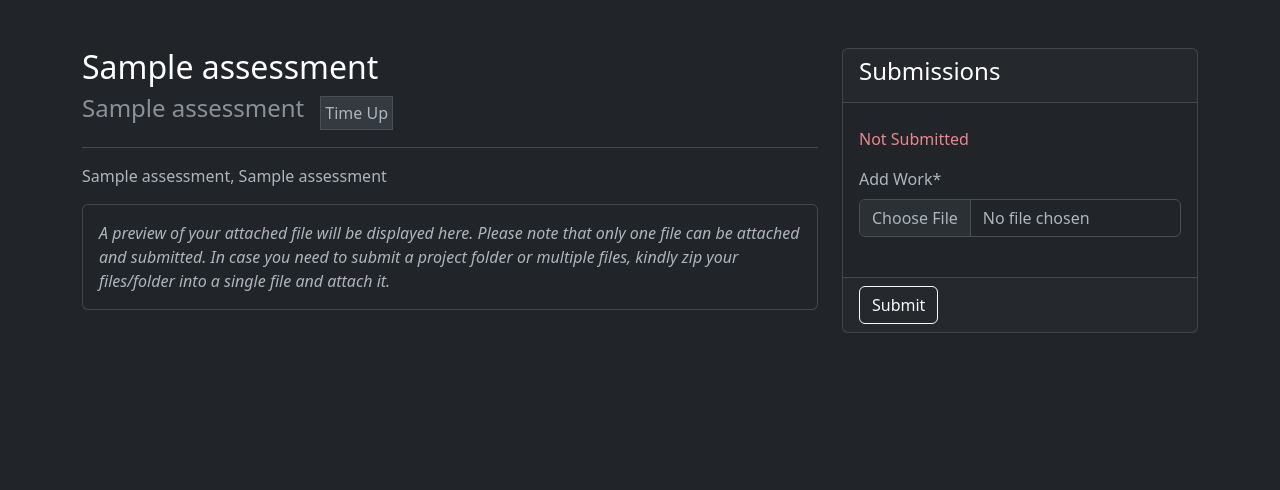
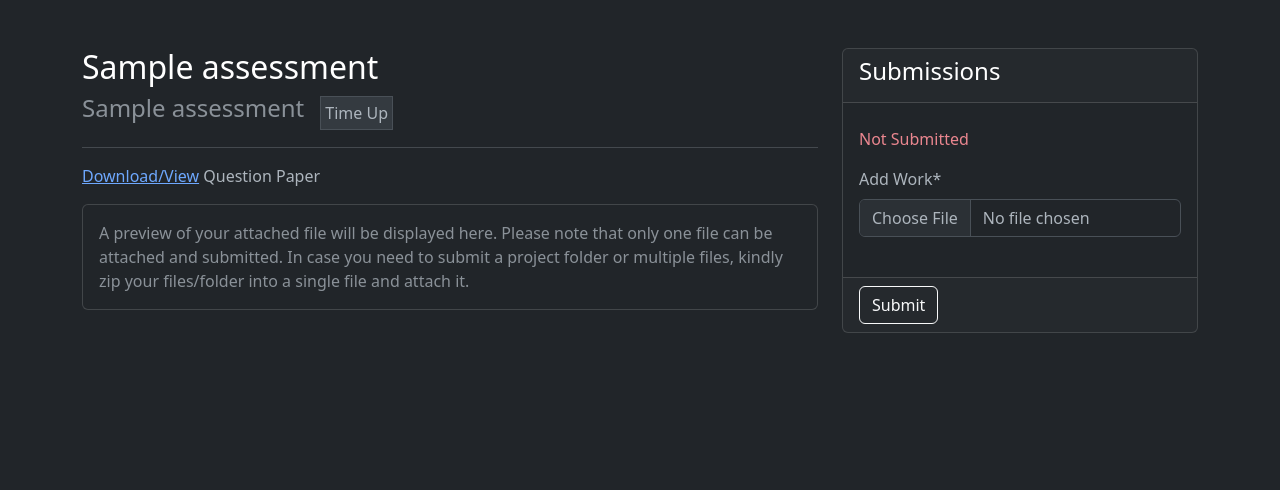
Before and after one commit to ntholi/pasp, a Django app: page /submissions/1/ in a window 1280 px wide. Shown: the part 68-558 px from the top of the page. Run offline with Django 4.2, Linux system fonts and the light colour scheme; tables that the repository leaves empty hold one stand-in row (values such as "Sample post"); some libraries are stand-ins or nearby versions.

Commit message:
remove success alert

```diff
--- a/home/templates/home/index.html
+++ b/home/templates/home/index.html
@@ -13,7 +13,7 @@
     {% for assessment in assessments %}
         {% if assessment.start_time|now_or_after %}
             <a id="assessment" data-start-time="{{ assessment.start_time|date:'Y/m/d H:i:s' }}"
-                class="card clickable" href="{% url 'index' assessment.id %}">
+                class="card clickable" href="{% url 'submissions:index' assessment.id %}">
                 {% include 'home/assessment_card.html' with assessment=assessment %}
             </a>
         {% else %}
--- a/submissions/templates/submissions/index.html
+++ b/submissions/templates/submissions/index.html
@@ -18,19 +18,12 @@
             </div>
             <hr/>
             <p>
-                {% if not assessment.question_paper %}
+                {% if assessment.question_paper %}
                     <a target="_blank"
                        href="{{ assessment.question_paper.url }}">Download/View</a>
+                    Question Paper
                 {% endif %}
-                {{ assessment.course_name }}, {{ assessment.title }}
             </p>
-            {% if alert %}
-                <div class="alert {{ alert.type }} alert-dismissible fade show" style="background: inherit"
-                     role="alert">
-                    {{ alert.message }}
-                    <button type="button" class="btn-close" data-bs-dismiss="alert"></button>
-                </div>
-            {% endif %}
 
             {% if form.errors %}
                 <div class="alert alert-danger alert-dismissible fade show" style="background: inherit"
@@ -54,11 +47,11 @@
                             <img src="{{ form.instance.attachment.url }}" alt="Attachment" width="100%">
                         {% endif %}
                     {% else %}
-                        <i>
+                        <span class="text-muted">
                             A preview of your attached file will be displayed here. Please note that only one file can be
                             attached and submitted. In case you need to submit a project folder or multiple files,
                             kindly zip your files/folder into a single file and attach it.
-                        </i>
+                        </span>
                     {% endif %}
                 </div>
             </div>
```
